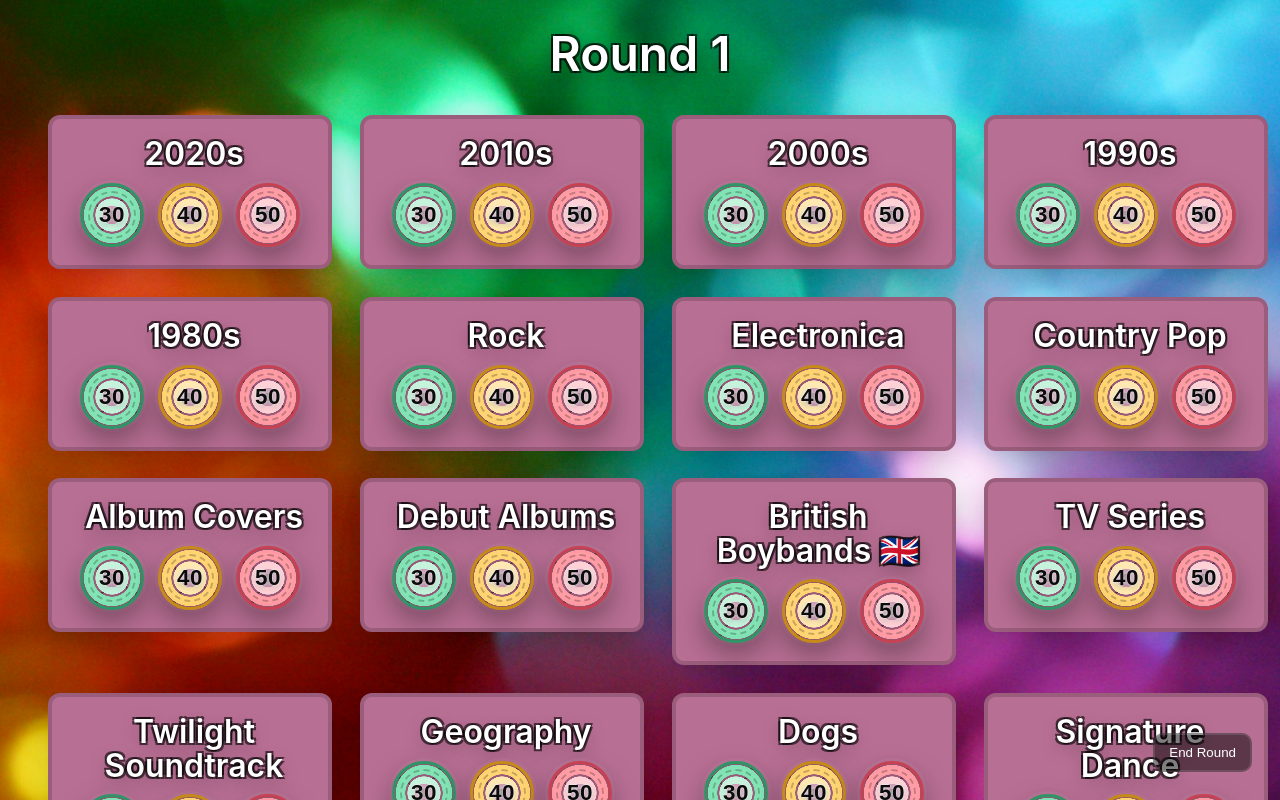
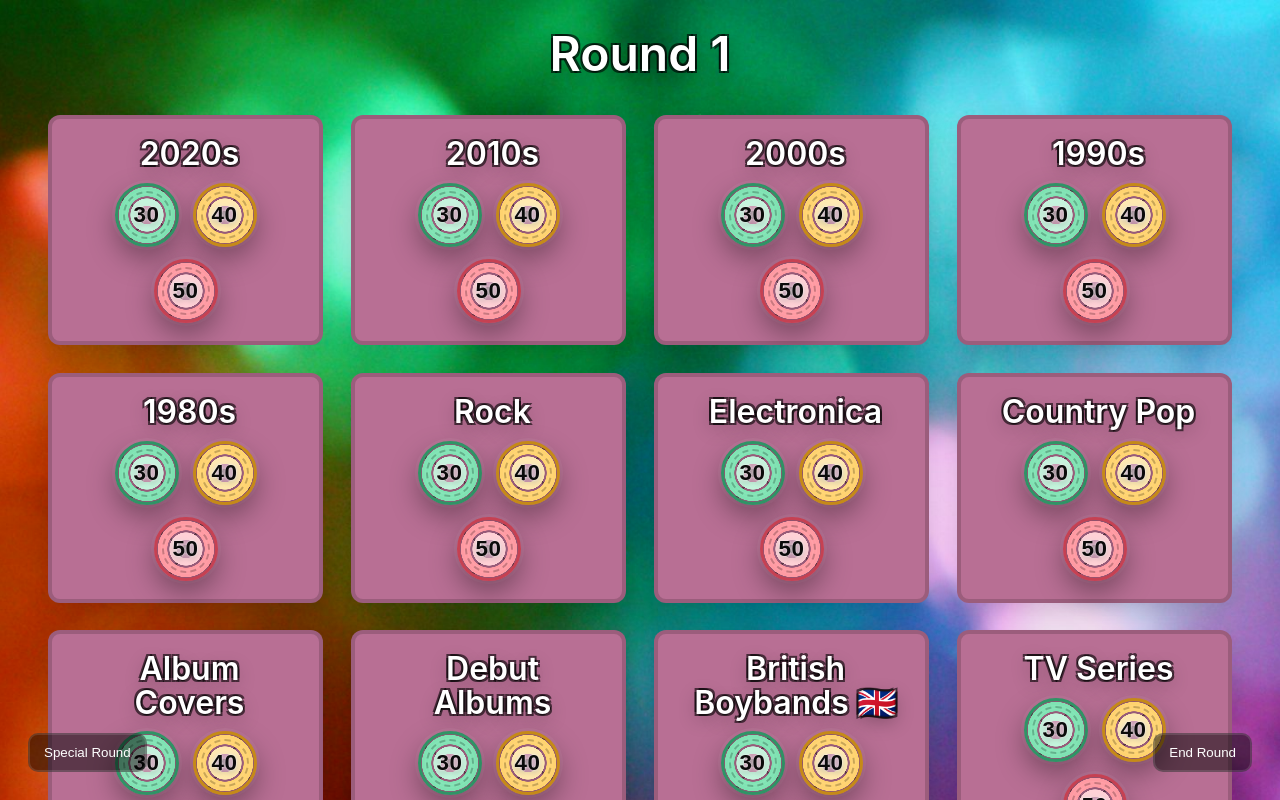
Before and after one commit to bezgaliba/music-quiz, a React app: page / in a window 1280 px wide. Shown: the top 800 px of the page. Built offline with nearby package versions, Linux system fonts and the light colour scheme.

Commit message:
added special round

```diff
--- a/public/styles.css
+++ b/public/styles.css
@@ -45,6 +45,20 @@ body{
   z-index: 60;
 }
 .end-round-btn:hover{ background: rgba(0,0,0,0.64); }
+
+.special-round-btn{
+  position: fixed;
+  left: 28px;
+  bottom: 28px;
+  background: rgba(0,0,0,0.5);
+  color: #fff;
+  border: 2px solid rgba(255,255,255,0.12);
+  padding: 10px 14px;
+  border-radius: 10px;
+  cursor: pointer;
+  z-index: 60;
+}
+.special-round-btn:hover{ background: rgba(0,0,0,0.64); }
 
 /* Answers page */
 .answers-page{
@@ -134,6 +148,8 @@ body{
   display: flex;
   gap: 14px;
   justify-content: center;
+  flex-wrap: wrap;
+  row-gap: 12px;
 }
 
 .choice{
@@ -196,6 +212,13 @@ body{
 .choice-30{ --choice-main: var(--easy-main); --choice-accent: var(--easy-accent); --choice-dark: var(--easy-dark); }
 .choice-40{ --choice-main: var(--medium-main); --choice-accent: var(--medium-accent); --choice-dark: var(--medium-dark); }
 .choice-50{ --choice-main: var(--hard-main); --choice-accent: var(--hard-accent); --choice-dark: var(--hard-dark); }
+
+.special-card .choice{
+  --choice-main: #f5f5f5;
+  --choice-accent: #ffffff;
+  --choice-dark: #000000;
+  border: 3px solid #000;
+}
 
 .choice::after{
   content: "";
--- a/src/components/CardGrid.tsx
+++ b/src/components/CardGrid.tsx
@@ -3,16 +3,43 @@ import { useNavigate } from "react-router-dom";
 import QuestionCard from "./QuestionCard";
 import data from "../data/questions.json";
 import { getRound } from "../gameState";
+import { QuestionMeta } from "../utils/questions";
 
-const categories = data.categories as { id: string; title: string }[];
+type Category = { id: string; title: string; questions: QuestionMeta[] };
+
+const categories = data.categories as Category[];
+const SHOW_SPECIAL_KEY = "showSpecialRound";
 
 const CardGrid: React.FC = () => {
   const navigate = useNavigate();
   const [round, setRound] = useState(1);
+  const [showSpecial, setShowSpecial] = useState(false);
 
   useEffect(() => {
     setRound(getRound());
   }, []);
+
+  useEffect(() => {
+    try {
+      const raw = localStorage.getItem(SHOW_SPECIAL_KEY);
+      if (raw === "true") setShowSpecial(true);
+      if (raw === "false") setShowSpecial(false);
+    } catch (e) {
+      console.error("Failed to read special round toggle:", e);
+    }
+  }, []);
+
+  useEffect(() => {
+    try {
+      localStorage.setItem(SHOW_SPECIAL_KEY, showSpecial ? "true" : "false");
+    } catch (e) {
+      console.error("Failed to persist special round toggle:", e);
+    }
+  }, [showSpecial]);
+
+  const visibleCategories = showSpecial
+    ? categories
+    : categories.filter((c) => c.id !== "special");
 
   return (
     <div className="grid">
@@ -29,16 +56,23 @@ const CardGrid: React.FC = () => {
       >
         Round {round}
       </div>
+      <button
+        className="special-round-btn"
+        onClick={() => setShowSpecial((s) => !s)}
+      >
+        {showSpecial ? "Hide Special" : "Special Round"}
+      </button>
       <button className="end-round-btn" onClick={() => navigate("/answers")}>
         End Round
       </button>
       <div className="grid-inner all-rows">
-        {categories.map((c, idx) => {
+        {visibleCategories.map((c, idx) => {
           const row = Math.floor(idx / 4) + 1;
 
           const itemsPerRow = 4;
-          const fullRows = Math.floor(categories.length / itemsPerRow);
-          const lastRowCount = categories.length - fullRows * itemsPerRow;
+          const fullRows = Math.floor(visibleCategories.length / itemsPerRow);
+          const lastRowCount =
+            visibleCategories.length - fullRows * itemsPerRow;
           const baseIndex = fullRows * itemsPerRow;
 
           const style: React.CSSProperties = {};
@@ -60,6 +94,7 @@ const CardGrid: React.FC = () => {
               key={c.id}
               title={c.title}
               categoryId={c.id}
+              questions={c.questions ?? []}
               style={style}
             />
           );
--- a/src/components/QuestionCard.tsx
+++ b/src/components/QuestionCard.tsx
@@ -1,9 +1,15 @@
-import React, { useEffect, useState } from "react";
+import React, { useEffect, useMemo, useState } from "react";
 import { useNavigate, useLocation } from "react-router-dom";
+import {
+  QuestionMeta,
+  deriveQuestionKey,
+  pointsForQuestion,
+} from "../utils/questions";
 
 type QuestionCardProps = {
   title: string;
   categoryId: string;
+  questions: QuestionMeta[];
   style?: React.CSSProperties;
 };
 
@@ -12,6 +18,7 @@ const USED_KEY = "usedQuestions";
 const QuestionCard: React.FC<QuestionCardProps> = ({
   title,
   categoryId,
+  questions,
   style,
 }) => {
   const navigate = useNavigate();
@@ -27,9 +34,18 @@ const QuestionCard: React.FC<QuestionCardProps> = ({
       setUsed(new Set());
     }
   }, [location.pathname]);
+  const entries = useMemo(
+    () =>
+      (questions ?? []).map((q, idx) => ({
+        key: deriveQuestionKey(q, idx),
+        points: pointsForQuestion(q, idx),
+      })),
+    [questions],
+  );
+
   const allUsed = () => {
-    const keys = [`${categoryId}:30`, `${categoryId}:40`, `${categoryId}:50`];
-    return keys.every((k) => used.has(k));
+    const keys = entries.map((e) => `${categoryId}:${e.key}`);
+    return keys.length > 0 && keys.every((k) => used.has(k));
   };
 
   const markUsed = (qid: string) => {
@@ -50,9 +66,7 @@ const QuestionCard: React.FC<QuestionCardProps> = ({
     navigate(`/question/${categoryId}/${qid}`);
   };
 
-  type Difficulty = "easy" | "medium" | "hard";
-
-  const renderChoice = (qid: string, difficulty: Difficulty) => {
+  const renderChoice = (qid: string, idx: number, points: number) => {
     const key = `${categoryId}:${qid}`;
     const isUsed = used.has(key);
     return (
@@ -61,22 +75,26 @@ const QuestionCard: React.FC<QuestionCardProps> = ({
         className={`choice choice-${qid} ${isUsed ? "used" : ""}`}
         onClick={() => handleClick(qid)}
         aria-pressed={isUsed}
-        aria-label={`${title} ${qid} points (${difficulty} difficulty)`}
+        aria-label={`${title} question ${idx + 1} (${points} points)`}
       >
-        {qid}
+        {points}
       </button>
     );
   };
 
   return (
     <div className="card" style={style}>
-      <div className={`card-title ${allUsed() ? "title-used" : ""}`}>
+      <div
+        className={`card-title ${allUsed() ? "title-used" : ""} ${categoryId === "special" ? "special-title" : ""}`}
+      >
         <span className="title-text">{title}</span>
       </div>
-      <div className="card-choices">
-        {renderChoice("30", "easy")}
-        {renderChoice("40", "medium")}
-        {renderChoice("50", "hard")}
+      <div
+        className={`card-choices ${categoryId === "special" ? "special-card" : ""}`}
+      >
+        {entries.map((entry, idx) =>
+          renderChoice(entry.key, idx, entry.points),
+        )}
       </div>
     </div>
   );
--- a/src/data/questions.json
+++ b/src/data/questions.json
@@ -330,6 +330,29 @@
   { "id": "2", "artist": "Bermudu Divstūris / Bermuda Digon", "year": "2004", "name": "Roku Okeāns / Hand Ocean", "songPath": "public/resources/audio/latvianhits/answers/", "song": "song40", "imagePath": "public/resources/img/latvianhits/", "image": "img40" },
   { "id": "3", "artist": "Citi Zēni / Other Boys", "year": "2010", "name": "Limuzīns uz Krīta / Limousine on a Chalk", "songPath": "public/resources/audio/latvianhits/answers/", "song": "song50", "imagePath": "public/resources/img/latvianhits/", "image": "img50" }
       ]
+    },
+    {
+      "id": "special",
+      "title": "Special",
+      "imagePath": "public/resources/img/special/bg.jpg",
+      "questions": [
+        { "id": "1", "header": "Name the Artist", "songPath": "public/resources/audio/special/", "song": "song10", "points": 40 },
+        { "id": "2", "header": "Name the Artist", "songPath": "public/resources/audio/special/", "song": "song20", "points": 40 },
+        { "id": "3", "header": "Name the Artist", "songPath": "public/resources/audio/special/", "song": "song30", "points": 40 },
+        { "id": "4", "header": "Name the Artist", "songPath": "public/resources/audio/special/", "song": "song40", "points": 40 },
+        { "id": "5", "header": "Name the Artist", "songPath": "public/resources/audio/special/", "song": "song50", "points": 40 },
+        { "id": "6", "header": "Name the Artist", "songPath": "public/resources/audio/special/", "song": "song60", "points": 40 },
+        { "id": "7", "header": "Name the Artist", "songPath": "public/resources/audio/special/", "song": "song70", "points": 40 }
+      ],
+      "answers": [
+        { "id": "1", "artist": "Monica", "year": "1998", "name": "Angel of Mine", "songPath": "public/resources/audio/special/answers/", "song": "song10", "imagePath": "public/resources/img/special/", "image": "img10" },
+        { "id": "2", "artist": "Eric Clapton", "year": "1971", "name": "Layla", "songPath": "public/resources/audio/special/answers/", "song": "song20", "imagePath": "public/resources/img/special/", "image": "img20" },
+        { "id": "3", "artist": "Rita Ora", "year": "2014", "name": "I Will Never Let You Down", "songPath": "public/resources/audio/special/answers/", "song": "song30", "imagePath": "public/resources/img/special/", "image": "img30" },
+        { "id": "4", "artist": "Tina Turner", "year": "1971", "name": "Proud Mary", "songPath": "public/resources/audio/special/answers/", "song": "song40", "imagePath": "public/resources/img/special/", "image": "img40" },
+        { "id": "5", "artist": "Sandra", "year": "1985", "name": "(I'll Never Be) Maria Magdalena", "songPath": "public/resources/audio/special/answers/", "song": "song50", "imagePath": "public/resources/img/special/", "image": "img50" },
+        { "id": "6", "artist": "Mary J. Blige", "year": "2001", "name": "Family Affair", "songPath": "public/resources/audio/special/answers/", "song": "song60", "imagePath": "public/resources/img/special/", "image": "img60" },
+        { "id": "7", "artist": "Jessica Simpson", "year": "2003", "name": "With You", "songPath": "public/resources/audio/special/answers/", "song": "song70", "imagePath": "public/resources/img/special/", "image": "img70" }
+      ]
     }
   ]
 }
--- a/src/pages/AnswersPage.tsx
+++ b/src/pages/AnswersPage.tsx
@@ -6,6 +6,7 @@ import {
   buildAssetUrlVariants,
   buildAudioUrlVariants,
 } from "../utils/assets";
+import { QuestionMeta, resolveQuestionByKey } from "../utils/questions";
 
 import { incrementRound } from "../gameState";
 
@@ -23,12 +24,6 @@ type Answer = {
 
 const USED_KEY = "usedQuestions";
 const SEEN_KEY = "seenQuestions";
-
-const numericToQid: Record<string, string> = {
-  "30": "1",
-  "40": "2",
-  "50": "3",
-};
 
 const AnswersPage: React.FC = () => {
   const navigate = useNavigate();
@@ -61,18 +56,20 @@ const AnswersPage: React.FC = () => {
         const parts = k.split(":");
         if (parts.length !== 2) return null;
         const [catId, pointsStr] = parts;
-        const points = parseInt(pointsStr, 10) || 0;
-        const qid = numericToQid[pointsStr];
         const category = data.categories.find((c: any) => c.id === catId);
         if (!category) return null;
+        const catQuestions = (category.questions as QuestionMeta[]) ?? [];
+        const resolved = resolveQuestionByKey(catQuestions, pointsStr);
+        if (!resolved) return null;
+
         const answer = (category.answers as Answer[] | undefined)?.find(
-          (a) => a.id === qid,
+          (a) => a.id === resolved.question.id,
         );
         return {
           key: k,
           categoryId: catId,
           categoryTitle: category.title,
-          points,
+          points: resolved.points,
           artist: answer?.artist ?? "",
           name: answer?.name ?? "",
           songPath: answer?.songPath ?? "",
--- a/src/pages/QuestionPage.tsx
+++ b/src/pages/QuestionPage.tsx
@@ -6,22 +6,11 @@ import {
   buildAssetUrlVariants,
   buildAudioUrl,
 } from "../utils/assets";
-
-type Question = {
-  id: string;
-  header?: string;
-  songPath?: string;
-  song?: string;
-  bonus?: string;
-  coverImagePath?: string;
-  coverImage?: string;
-};
-
-const POINTS: Record<string, number> = {
-  "1": 30,
-  "2": 40,
-  "3": 50,
-};
+import {
+  QuestionMeta,
+  resolveQuestionByKey,
+  useQuestionResolution,
+} from "../utils/questions";
 
 const QuestionPage: React.FC = () => {
   const { category, id } = useParams<{ category: string; id: string }>();
@@ -32,18 +21,11 @@ const QuestionPage: React.FC = () => {
   const coverQueueRef = useRef<string[]>([]);
 
   const cat = data.categories.find((c: any) => c.id === category);
-  const numericToQid: Record<string, string> = {
-    "30": "1",
-    "40": "2",
-    "50": "3",
-  };
-  const normalizedId = id && numericToQid[id] ? numericToQid[id] : (id ?? "1");
-  const points = POINTS[normalizedId] ?? 0;
-  const questionMeta = cat
-    ? (cat.questions as Question[] | undefined)?.find(
-        (q) => q.id === normalizedId,
-      )
-    : undefined;
+  const questions = (cat?.questions as QuestionMeta[]) ?? [];
+  const resolved = useQuestionResolution(questions, id);
+  const questionMeta = resolved?.question;
+  const points = resolved?.points ?? 0;
+  const normalizedId = resolved?.key ?? id ?? "1";
   const coverVariants = useMemo(() => {
     if (!questionMeta?.coverImagePath || !questionMeta?.coverImage) return [];
     return buildAssetUrlVariants(
@@ -176,17 +158,11 @@ const QuestionPage: React.FC = () => {
           aria-label={isPlaying ? "Pause" : "Play"}
           className={`icon-play-btn ${isPlaying ? "playing" : ""}`}
           onClick={async () => {
-            const numericToQid: Record<string, string> = {
-              "30": "1",
-              "40": "2",
-              "50": "3",
-            };
-            const normalizedId =
-              id && numericToQid[id] ? numericToQid[id] : (id ?? "1");
-            const catData = data.categories.find((c: any) => c.id === category);
-            const questionMetaPlay = catData
-              ? catData.questions.find((q: any) => q.id === normalizedId)
-              : undefined;
+            const questionMetaPlay =
+              questionMeta ??
+              resolveQuestionByKey((cat?.questions as QuestionMeta[]) ?? [], id)
+                ?.question;
+
             const fileUrl = questionMetaPlay
               ? buildAudioUrl(
                   questionMetaPlay.songPath ?? "",
--- /dev/null
+++ b/src/utils/questions.ts
@@ -0,0 +1,55 @@
+import { useMemo } from "react";
+
+export type QuestionMeta = {
+  id: string;
+  header?: string;
+  songPath?: string;
+  song?: string;
+  bonus?: string;
+  coverImagePath?: string;
+  coverImage?: string;
+  points?: number;
+};
+
+const DEFAULT_POINTS = ["30", "40", "50"] as const;
+
+export const pointsForQuestion = (question: QuestionMeta, index: number) => {
+  if (question.points !== undefined) return question.points;
+  if (DEFAULT_POINTS[index]) return parseInt(DEFAULT_POINTS[index], 10);
+  const parsedId = parseInt(question.id ?? "", 10);
+  return Number.isFinite(parsedId) ? parsedId : 0;
+};
+
+export const deriveQuestionKey = (question: QuestionMeta, index: number) => {
+  const hasExplicitPoints = question.points !== undefined;
+  if (hasExplicitPoints) return question.id ?? `${index + 1}`;
+  if (DEFAULT_POINTS[index]) return DEFAULT_POINTS[index];
+  return question.id ?? `${index + 1}`;
+};
+
+export const listQuestionKeys = (questions: QuestionMeta[]) =>
+  questions.map((q, idx) => deriveQuestionKey(q, idx));
+
+export const resolveQuestionByKey = (
+  questions: QuestionMeta[],
+  key?: string,
+) => {
+  if (!questions.length) return null;
+  const normalizedKey = key ?? deriveQuestionKey(questions[0], 0);
+  const matchIndex = questions.findIndex((q, idx) => {
+    const derived = deriveQuestionKey(q, idx);
+    return derived === normalizedKey || q.id === normalizedKey;
+  });
+
+  const index = matchIndex >= 0 ? matchIndex : 0;
+  const question = questions[index];
+  const resolvedKey = deriveQuestionKey(question, index);
+  const points = pointsForQuestion(question, index);
+
+  return { question, index, key: resolvedKey, points } as const;
+};
+
+export const useQuestionResolution = (
+  questions: QuestionMeta[],
+  key?: string,
+) => useMemo(() => resolveQuestionByKey(questions, key), [questions, key]);
```
